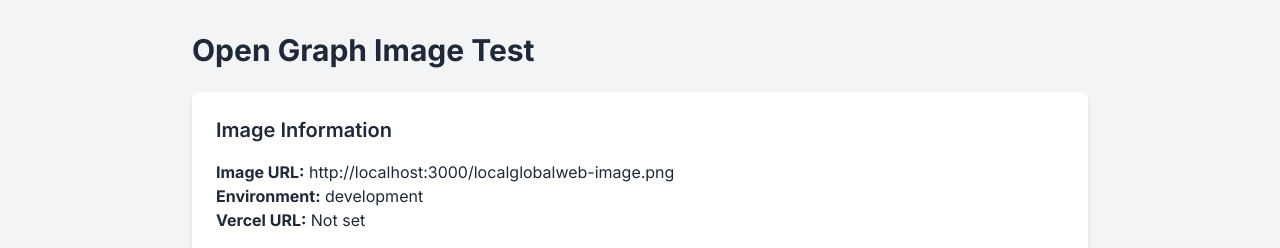
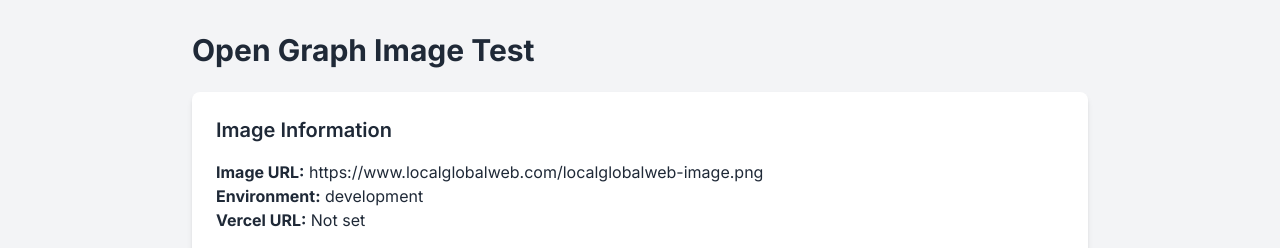
Before and after one commit to tommyoshea/localglobalweb, a Next.js app: page /test-og in a window 1280 px wide. Shown: the top 248 px of the page. Built offline with nearby package versions, Linux system fonts and the light colour scheme.

Commit message:
Update all canonical URLs to https://www.localglobalweb.com and fix Open Graph image URLs

```diff
--- a/src/app/about/layout.tsx
+++ b/src/app/about/layout.tsx
@@ -8,7 +8,7 @@ export const metadata: Metadata = {
     description: 'Meet the Dublin web design team at LocalGlobalWeb. We\'re passionate about creating affordable, professional websites that help small businesses succeed online.',
           images: [
         {
-          url: process.env.VERCEL_URL ? `https://${process.env.VERCEL_URL}/localglobalweb-image.png` : 'http://localhost:3000/localglobalweb-image.png',
+          url: 'https://www.localglobalweb.com/localglobalweb-image.png',
           width: 1200,
           height: 630,
           alt: 'About LocalGlobalWeb - Dublin Web Designers'
@@ -19,7 +19,7 @@ export const metadata: Metadata = {
     card: 'summary_large_image',
     title: 'About Us | Dublin Web Designers | LocalGlobalWeb',
     description: 'Meet the Dublin web design team at LocalGlobalWeb. We\'re passionate about creating affordable, professional websites that help small businesses succeed online.',
-    images: [process.env.VERCEL_URL ? `https://${process.env.VERCEL_URL}/localglobalweb-image.png` : 'http://localhost:3000/localglobalweb-image.png']
+    images: ['https://www.localglobalweb.com/localglobalweb-image.png']
   }
 }
 
--- a/src/app/api/test-image/route.ts
+++ b/src/app/api/test-image/route.ts
@@ -23,7 +23,7 @@ export async function GET() {
       size: stats.size,
       created: stats.birthtime,
       modified: stats.mtime,
-      url: process.env.VERCEL_URL ? `https://${process.env.VERCEL_URL}/localglobalweb-image.png` : 'http://localhost:3000/localglobalweb-image.png'
+      url: 'https://www.localglobalweb.com/localglobalweb-image.png'
     })
   } catch (error) {
     return NextResponse.json({
--- a/src/app/contact/layout.tsx
+++ b/src/app/contact/layout.tsx
@@ -8,7 +8,7 @@ export const metadata: Metadata = {
     description: 'Get in touch with Dublin\'s leading web designers. Contact LocalGlobalWeb for a free consultation and quote on your website project.',
           images: [
         {
-          url: process.env.VERCEL_URL ? `https://${process.env.VERCEL_URL}/localglobalweb-image.png` : 'http://localhost:3000/localglobalweb-image.png',
+          url: 'https://www.localglobalweb.com/localglobalweb-image.png',
           width: 1200,
           height: 630,
           alt: 'Contact LocalGlobalWeb - Dublin Web Designers'
@@ -19,7 +19,7 @@ export const metadata: Metadata = {
     card: 'summary_large_image',
     title: 'Contact Us | Dublin Web Designers | LocalGlobalWeb',
     description: 'Get in touch with Dublin\'s leading web designers. Contact LocalGlobalWeb for a free consultation and quote on your website project.',
-    images: [process.env.VERCEL_URL ? `https://${process.env.VERCEL_URL}/localglobalweb-image.png` : 'http://localhost:3000/localglobalweb-image.png']
+    images: ['https://www.localglobalweb.com/localglobalweb-image.png']
   }
 }
 
--- a/src/app/faq/layout.tsx
+++ b/src/app/faq/layout.tsx
@@ -8,7 +8,7 @@ export const metadata: Metadata = {
     description: 'Find answers to frequently asked questions about web design services in Dublin. Learn about our process, pricing, and what makes LocalGlobalWeb the best choice for your website.',
           images: [
         {
-          url: process.env.VERCEL_URL ? `https://${process.env.VERCEL_URL}/localglobalweb-image.png` : 'http://localhost:3000/localglobalweb-image.png',
+          url: 'https://www.localglobalweb.com/localglobalweb-image.png',
           width: 1200,
           height: 630,
           alt: 'FAQ - LocalGlobalWeb Dublin Web Designers'
@@ -19,7 +19,7 @@ export const metadata: Metadata = {
     card: 'summary_large_image',
     title: 'FAQ | Frequently Asked Questions | LocalGlobalWeb',
     description: 'Find answers to frequently asked questions about web design services in Dublin. Learn about our process, pricing, and what makes LocalGlobalWeb the best choice for your website.',
-    images: [process.env.VERCEL_URL ? `https://${process.env.VERCEL_URL}/localglobalweb-image.png` : 'http://localhost:3000/localglobalweb-image.png']
+    images: ['https://www.localglobalweb.com/localglobalweb-image.png']
   }
 }
 
--- a/src/app/layout.tsx
+++ b/src/app/layout.tsx
@@ -9,7 +9,7 @@ import ViewportMeta from '@/components/ViewportMeta'
 const inter = Inter({ subsets: ['latin'] })
 
 export const metadata: Metadata = {
-  metadataBase: new URL(process.env.VERCEL_URL ? `https://${process.env.VERCEL_URL}` : 'http://localhost:3000'),
+  metadataBase: new URL('https://www.localglobalweb.com'),
   title: 'Web Design Dublin | Professional Website Designers Dublin | LocalGlobalWeb',
   description: 'Professional web design Dublin. Expert website designers Dublin creating affordable, responsive websites for small businesses. Get your Dublin business online with our award-winning web design services.',
   keywords: 'web design dublin, website designers dublin, web designers dublin, website design dublin, dublin web design, dublin website designers, affordable web design dublin, professional web design dublin, responsive web design dublin, small business web design dublin, ecommerce web design dublin, wordpress web design dublin, seo web design dublin',
@@ -25,7 +25,7 @@ export const metadata: Metadata = {
     siteName: 'LocalGlobalWeb - Dublin Web Designers',
     images: [
       {
-        url: process.env.VERCEL_URL ? `https://${process.env.VERCEL_URL}/localglobalweb-image.png` : 'http://localhost:3000/localglobalweb-image.png',
+        url: 'https://www.localglobalweb.com/localglobalweb-image.png',
         width: 1200,
         height: 630,
         alt: 'Dublin Web Design Services - LocalGlobalWeb'
@@ -36,10 +36,10 @@ export const metadata: Metadata = {
     card: 'summary_large_image',
     title: 'Web Design Dublin | Professional Website Designers Dublin',
     description: 'Professional web design Dublin. Expert website designers Dublin creating affordable, responsive websites for small businesses.',
-    images: [process.env.VERCEL_URL ? `https://${process.env.VERCEL_URL}/localglobalweb-image.png` : 'http://localhost:3000/localglobalweb-image.png']
+    images: ['https://www.localglobalweb.com/localglobalweb-image.png']
   },
   alternates: {
-    canonical: process.env.VERCEL_URL ? `https://${process.env.VERCEL_URL}` : 'http://localhost:3000'
+    canonical: 'https://www.localglobalweb.com'
   },
   verification: {
     google: 'your-google-verification-code',
--- a/src/app/process/layout.tsx
+++ b/src/app/process/layout.tsx
@@ -8,7 +8,7 @@ export const metadata: Metadata = {
     description: 'Learn about our proven web design process in Dublin. From consultation to launch, discover how LocalGlobalWeb creates professional websites that drive results for your business.',
           images: [
         {
-          url: process.env.VERCEL_URL ? `https://${process.env.VERCEL_URL}/localglobalweb-image.png` : 'http://localhost:3000/localglobalweb-image.png',
+          url: 'https://www.localglobalweb.com/localglobalweb-image.png',
           width: 1200,
           height: 630,
           alt: 'Web Design Process - LocalGlobalWeb Dublin'
@@ -19,7 +19,7 @@ export const metadata: Metadata = {
     card: 'summary_large_image',
     title: 'Our Process | Web Design Process Dublin | LocalGlobalWeb',
     description: 'Learn about our proven web design process in Dublin. From consultation to launch, discover how LocalGlobalWeb creates professional websites that drive results for your business.',
-    images: [process.env.VERCEL_URL ? `https://${process.env.VERCEL_URL}/localglobalweb-image.png` : 'http://localhost:3000/localglobalweb-image.png']
+    images: ['https://www.localglobalweb.com/localglobalweb-image.png']
   }
 }
 
--- a/src/app/robots.ts
+++ b/src/app/robots.ts
@@ -1,7 +1,7 @@
 import { MetadataRoute } from 'next'
 
 export default function robots(): MetadataRoute.Robots {
-  const baseUrl = process.env.VERCEL_URL ? `https://${process.env.VERCEL_URL}` : 'http://localhost:3000'
+  const baseUrl = 'https://www.localglobalweb.com'
 
   return {
     rules: {
--- a/src/app/sitemap.ts
+++ b/src/app/sitemap.ts
@@ -1,7 +1,7 @@
 import { MetadataRoute } from 'next'
 
 export default function sitemap(): MetadataRoute.Sitemap {
-  const baseUrl = process.env.VERCEL_URL ? `https://${process.env.VERCEL_URL}` : 'http://localhost:3000'
+  const baseUrl = 'https://www.localglobalweb.com'
 
   return [
     {
--- a/src/app/templates/layout.tsx
+++ b/src/app/templates/layout.tsx
@@ -8,7 +8,7 @@ export const metadata: Metadata = {
     description: 'Browse our collection of professional website templates for electricians, plumbers, chemists, solicitors and more. Customizable templates designed for Dublin businesses.',
           images: [
         {
-          url: process.env.VERCEL_URL ? `https://${process.env.VERCEL_URL}/localglobalweb-image.png` : 'http://localhost:3000/localglobalweb-image.png',
+          url: 'https://www.localglobalweb.com/localglobalweb-image.png',
           width: 1200,
           height: 630,
           alt: 'Professional Website Templates - LocalGlobalWeb'
@@ -19,7 +19,7 @@ export const metadata: Metadata = {
     card: 'summary_large_image',
     title: 'Website Templates | Professional Web Design Templates | LocalGlobalWeb',
     description: 'Browse our collection of professional website templates for electricians, plumbers, chemists, solicitors and more. Customizable templates designed for Dublin businesses.',
-    images: [process.env.VERCEL_URL ? `https://${process.env.VERCEL_URL}/localglobalweb-image.png` : 'http://localhost:3000/localglobalweb-image.png']
+    images: ['https://www.localglobalweb.com/localglobalweb-image.png']
   }
 }
 
--- a/src/app/test-og/page.tsx
+++ b/src/app/test-og/page.tsx
@@ -8,7 +8,7 @@ export const metadata: Metadata = {
     description: 'Testing Open Graph image display',
     images: [
       {
-        url: process.env.VERCEL_URL ? `https://${process.env.VERCEL_URL}/localglobalweb-image.png` : 'http://localhost:3000/localglobalweb-image.png',
+        url: 'https://www.localglobalweb.com/localglobalweb-image.png',
         width: 1200,
         height: 630,
         alt: 'Test Open Graph Image'
@@ -19,7 +19,7 @@ export const metadata: Metadata = {
     card: 'summary_large_image',
     title: 'Test Open Graph Image',
     description: 'Testing Open Graph image display',
-    images: [process.env.VERCEL_URL ? `https://${process.env.VERCEL_URL}/localglobalweb-image.png` : 'http://localhost:3000/localglobalweb-image.png']
+    images: ['https://www.localglobalweb.com/localglobalweb-image.png']
   }
 }
 
@@ -31,7 +31,7 @@ export default function TestOGPage() {
 
         <div className="bg-white p-6 rounded-lg shadow-md mb-6">
           <h2 className="text-xl font-semibold mb-4">Image Information</h2>
-          <p><strong>Image URL:</strong> {process.env.VERCEL_URL ? `https://${process.env.VERCEL_URL}/localglobalweb-image.png` : 'http://localhost:3000/localglobalweb-image.png'}</p>
+          <p><strong>Image URL:</strong> https://www.localglobalweb.com/localglobalweb-image.png</p>
           <p><strong>Environment:</strong> {process.env.NODE_ENV}</p>
           <p><strong>Vercel URL:</strong> {process.env.VERCEL_URL || 'Not set'}</p>
         </div>
@@ -40,7 +40,7 @@ export default function TestOGPage() {
           <h2 className="text-xl font-semibold mb-4">Test Links</h2>
           <div className="space-y-2">
             <a
-              href={process.env.VERCEL_URL ? `https://${process.env.VERCEL_URL}/localglobalweb-image.png` : 'http://localhost:3000/localglobalweb-image.png'}
+              href="https://www.localglobalweb.com/localglobalweb-image.png"
               target="_blank"
               rel="noopener noreferrer"
               className="text-blue-600 hover:underline block"
```
